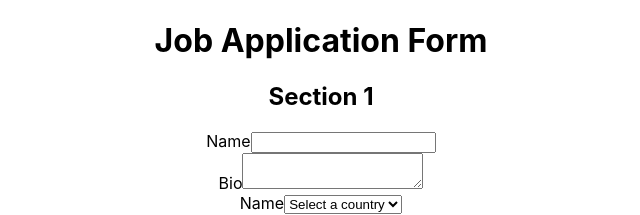
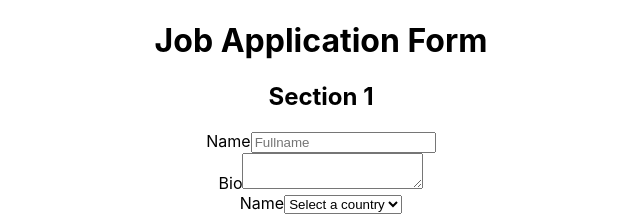
Before and after one commit to nzkks/react-testing, a React (Create React App) app: page / in a window 1280 px wide. Shown: the top 215 px of the page, without its empty margins (319-959 px from the left). Built offline with nearby package versions, Linux system fonts and the light colour scheme.

Commit message:
getByPlaceholderText

```diff
--- a/src/components/application/application.tsx
+++ b/src/components/application/application.tsx
@@ -6,7 +6,7 @@
       <form>
         <div>
           <label htmlFor="name">Name</label>
-          <input type="text" name="name" id="name" />
+          <input type="text" name="name" id="name" placeholder="Fullname" />
         </div>
         <div>
           <label htmlFor="bio">Bio</label>
```
Also changed, not shown: 1 other file (tests, documents, lock files or other folders).
